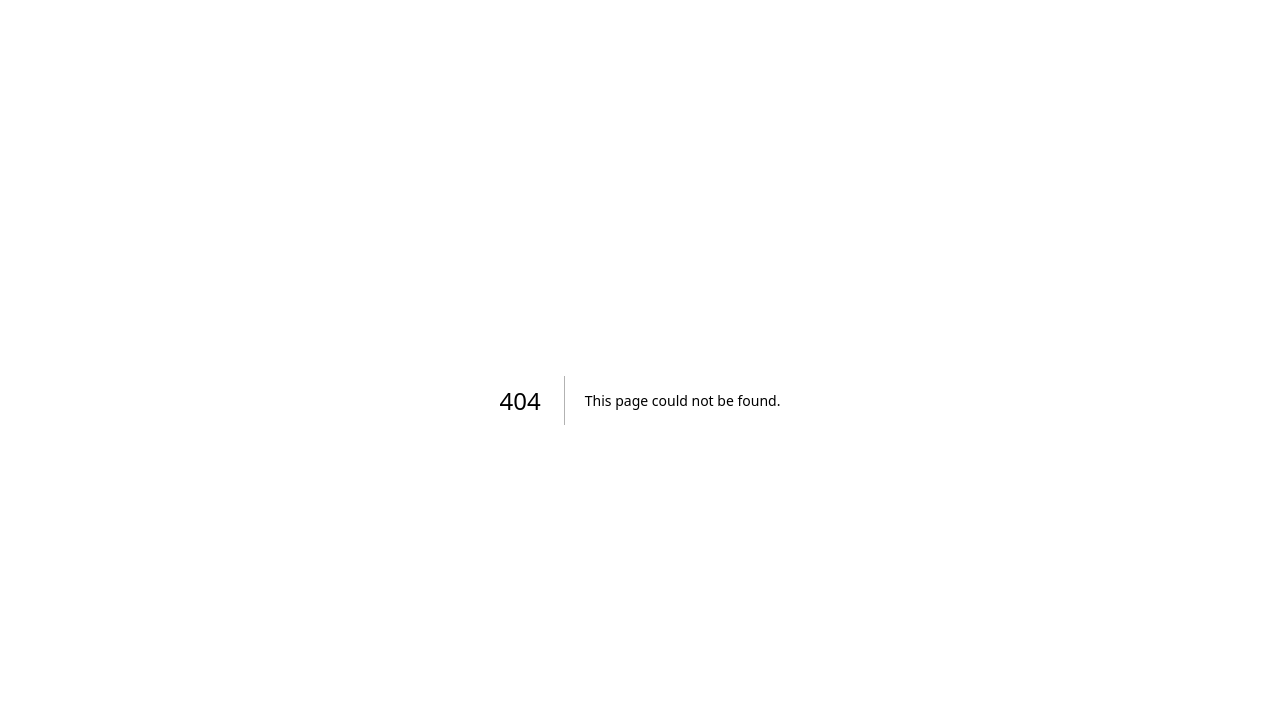
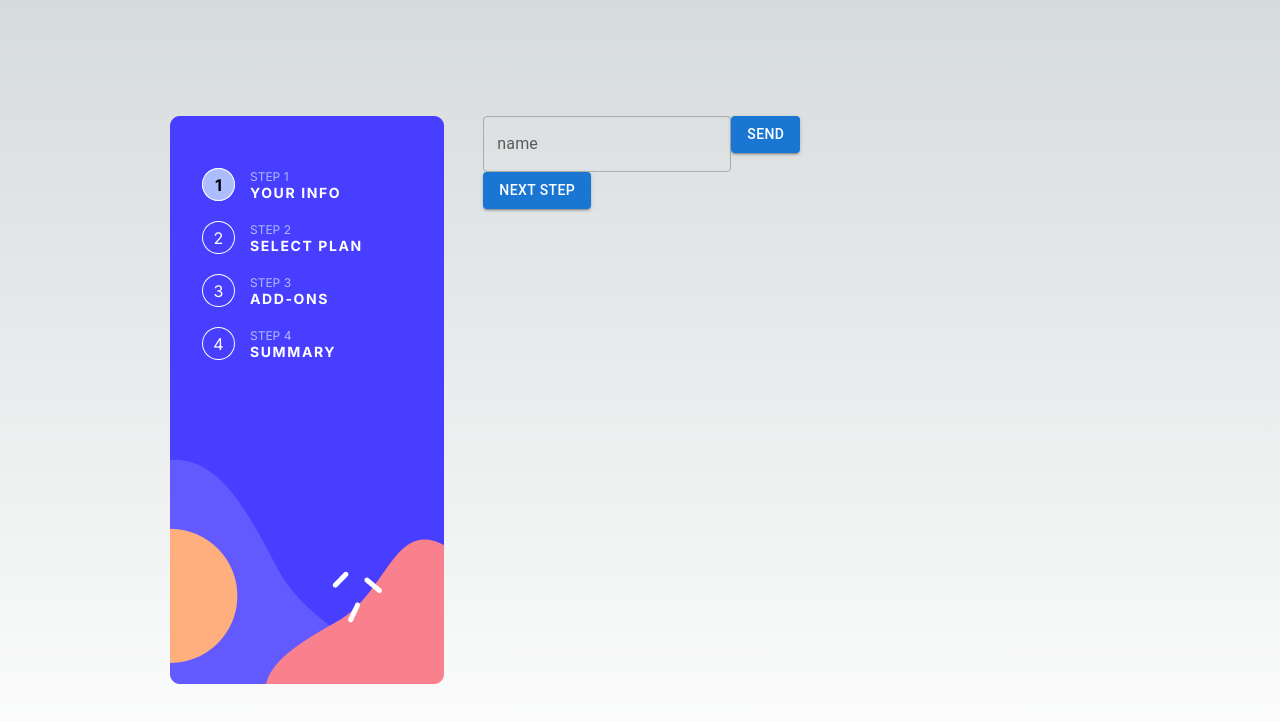
Before and after one commit to brayansti/corserva-app, a Next.js app: page /1 in a window 1280 px wide. Before the commit this address had no page. Shown: the top 722 px of the page. Built offline with nearby package versions, Linux system fonts and the light colour scheme.

Commit message:
Basic header-layout

```diff
--- /dev/null
+++ b/src/app/(state)/Provider.js
@@ -0,0 +1,25 @@
+import { createContext, useState } from 'react';
+
+const AppContext = createContext();
+
+const Provider = (props) => {
+  const {children} = props
+  const [formState, setFormState] = useState({
+    currentStep : 0,
+    formFields: {
+      name: '',
+      email: ''
+    },
+  });
+
+  return(
+    <AppContext.Provider value={[formState, setFormState]}>
+      {children}
+    </AppContext.Provider>
+  )
+}
+
+export {
+  Provider,
+  AppContext,
+};
--- /dev/null
+++ b/src/app/[step]/page.js
@@ -0,0 +1,52 @@
+'use client'
+
+import { useParams } from 'next/navigation';
+import Main from '../page';
+import { Provider } from '../(state)/Provider';
+import Step1 from '../components/molecules/FormStep1/page';
+import Step2 from '../components/molecules/FormStep2/page';
+
+const StepPage = () => {
+  const params = useParams();
+  const { step } = params;
+
+
+  return (
+    <Provider>
+      <Main>
+        {step === '1' ? (
+          <Step1></Step1>
+          ) : step === '2' ? (
+          <Step2></Step2>
+        ) : step === '3' ? (
+          <h1>HOLA 3</h1>
+        ) : null}
+      </Main>
+    </Provider>
+  );
+}
+
+export default StepPage;
+
+
+// import { AppContext } from '../(state)/Provider';
+// import Main from '../page';
+// import Step1 from '../components/molecules/FormStep1/page';
+// import Step2 from '../components/molecules/FormStep2/page';
+
+// const StepPage = () => {
+//   return (
+//     <Main>
+//       <AppContext.Consumer>
+//         {({ formState, setFormState }) => (
+//           <>
+//             {step === '1' && <Step1 formState={formState} setFormState={setFormState} />}
+//             {step === '2' && <Step2 formState={formState} setFormState={setFormState} />}
+//           </>
+//         )}
+//       </AppContext.Consumer>
+//     </Main>
+//   );
+// }
+
+// export default StepPage;
--- /dev/null
+++ b/src/app/components/atoms/Step/Step.js
@@ -0,0 +1,35 @@
+import styles from './Step.module.scss'
+import propTypes from 'prop-types';
+import { useRouter } from 'next/navigation'
+
+const Step = (props) => {
+  const {isActive, stepNumber, stepDesc} = props
+
+  const router = useRouter()
+
+  const handleOnClick = () => {
+    router.push(`/${stepNumber}`)
+  }
+
+  return (
+    // <section className={styles.main} onClick={handleOnClick}>
+    <section className={`${styles.main} ${isActive ? styles.isActive : null}`} onClick={handleOnClick}>
+      <div className={styles.stepNumber}>
+        {stepNumber}
+      </div>
+      <div className={styles.stepData}>
+        <p className={styles.stepData__stepNumber}>STEP {stepNumber}</p>
+        <p className={styles.stepData__stepDesc}>{stepDesc}</p>
+      </div>
+    </section>
+  );
+}
+
+Step.propTypes = {
+  isActive: propTypes.bool,
+  stepNumber: propTypes.number,
+  stepDesc: propTypes.string,
+}
+
+
+export default Step;
--- /dev/null
+++ b/src/app/components/atoms/Step/Step.module.scss
@@ -0,0 +1,42 @@
+$lightBlue: #ABBCFF;
+$white: #FFF;
+$black: #000;
+
+.main {
+  cursor: pointer;
+  display: flex;
+  align-items: center;
+  color: $white;
+  margin: 20px 0;
+}
+
+.stepNumber {
+  align-items: center;
+  border-radius: 50%;
+  box-shadow: inset 0px 0px 0px 1px rgba($white, 1);
+  display: flex;
+  height: 33px;
+  justify-content: center;
+  width: 33px;
+  margin-right: 15px;
+}
+
+.stepData {
+  &__stepNumber {
+    font-size: 12px;
+    color: $lightBlue;
+  }
+  &__stepDesc {
+    font-size: 14px;
+    font-weight: bolder;
+    letter-spacing: 0.1rem;
+  }
+}
+
+.isActive {
+  .stepNumber {
+    font-weight: bold;
+    background-color: $lightBlue;
+    color: $black;
+  }
+}
--- /dev/null
+++ b/src/app/components/molecules/FormStep1/page.js
@@ -0,0 +1,27 @@
+import { FormControl, TextField } from '@mui/material';
+import { useContext } from 'react';
+import { AppContext } from '../../../(state)/Provider';
+
+const Step1 = () => {
+  const [state, setState] = useContext(AppContext)
+
+  const handleOnChange = (e) => {
+    setState({
+      ...state,
+      name: e.target.value
+    })
+  }
+
+  return (
+      <FormControl>
+        <TextField
+          label="name"
+          name="name"
+          variant="outlined"
+          onChange={(e) => {handleOnChange(e)}}
+        />
+      </FormControl>
+  );
+}
+
+export default Step1;
--- /dev/null
+++ b/src/app/components/molecules/FormStep2/page.js
@@ -0,0 +1,15 @@
+import { FormControl, TextField } from '@mui/material';
+
+function Step2() {
+  return (
+    <FormControl>
+      <TextField
+        label="email"
+        name="email"
+        variant="outlined"
+      />
+    </FormControl>
+  );
+}
+
+export default Step2;
--- /dev/null
+++ b/src/app/components/molecules/Sidebar/Sidebar.js
@@ -0,0 +1,26 @@
+import styles from './Sidebar.module.scss'
+import Image from 'next/image'
+
+import Step from '../../atoms/Step/Step'
+
+export default function Sidebar(props) {
+  const {steps} = props
+  const imageLocation = '/assets/oval.png'
+
+  return (
+    <section className={styles.main}>
+
+      <div className={styles.steps}>
+        {steps.map(step => (
+          <Step key={step.stepNumber} {...step}></Step>
+        ))}
+      </div>
+
+      <Image
+        src={imageLocation}
+        fill={true}
+        alt="Picture of the author"
+      />
+    </section>
+  );
+}
--- /dev/null
+++ b/src/app/components/molecules/Sidebar/Sidebar.module.scss
@@ -0,0 +1,12 @@
+.main {
+  height: 100%;
+  height: 568px;
+  padding: 2rem;
+  position: relative;
+  width: 274px;
+}
+
+.steps {
+  position: relative;
+  z-index: 1;
+}
--- a/src/app/page.js
+++ b/src/app/page.js
@@ -1,95 +1,92 @@
-import Image from 'next/image'
-import styles from './page.module.css'
+'use client';
 
-export default function Home() {
+import { useState, useContext } from 'react';
+import styles from './page.module.scss'
+import Button from '@mui/material/Button';
+import Grid from '@mui/material/Grid';
+
+import Sidebar from './components/molecules/Sidebar/Sidebar';
+// import { useRouter } from 'next/navigation'
+// import Link from 'next/link'
+import { AppContext } from './(state)/Provider';
+
+const stepsList = [
+  {
+    isActive: true,
+    stepNumber: 1,
+    stepDesc: 'YOUR INFO',
+  },
+  {
+    isActive: false,
+    stepNumber: 2,
+    stepDesc: 'SELECT PLAN',
+  },
+  {
+    isActive: false,
+    stepNumber: 3,
+    stepDesc: 'ADD-ONS',
+  },
+  {
+    isActive: false,
+    stepNumber: 4,
+    stepDesc: 'SUMMARY',
+  },
+]
+
+
+export default function Main({ children }) {;
+  // const router = useRouter()
+
+  const [state, setState] = useContext(AppContext)
+  const [steps, setSteps] = useState(stepsList);
+
+  function handleNextClick() {
+    const activeStepIndex = steps.findIndex(steps => steps.isActive)
+    const nextStepIndex = (activeStepIndex + 1)
+    if(nextStepIndex === stepsList.length) {
+      alert('Last Step')
+    } else {
+      const nextStepsList = steps.map((step , i) => {
+        return {
+          ...step,
+          isActive: nextStepIndex === i
+        }
+      })
+      setSteps(nextStepsList)
+      // router.push(`/${nextStepsList[nextStepIndex].stepNumber}`)
+    }
+  }
+
+  const handleSubmit = (e) => {
+    e.preventDefault()
+    // const {name, email} = e.target
+
+    // console.log(name.value, name.name)
+    // console.log(email.value, email.name)
+  }
+
   return (
     <main className={styles.main}>
-      <div className={styles.description}>
-        <p>
-          Get started by editing&nbsp;
-          <code className={styles.code}>src/app/page.js</code>
-        </p>
-        <div>
-          <a
-            href="https://vercel.com?utm_source=create-next-app&utm_medium=appdir-template&utm_campaign=create-next-app"
-            target="_blank"
-            rel="noopener noreferrer"
-          >
-            By{' '}
-            <Image
-              src="/vercel.svg"
-              alt="Vercel Logo"
-              className={styles.vercelLogo}
-              width={100}
-              height={24}
-              priority
-            />
-          </a>
-        </div>
-      </div>
-
-      <div className={styles.center}>
-        <Image
-          className={styles.logo}
-          src="/next.svg"
-          alt="Next.js Logo"
-          width={180}
-          height={37}
-          priority
-        />
-      </div>
-
-      <div className={styles.grid}>
-        <a
-          href="https://nextjs.org/docs?utm_source=create-next-app&utm_medium=appdir-template&utm_campaign=create-next-app"
-          className={styles.card}
-          target="_blank"
-          rel="noopener noreferrer"
-        >
-          <h2>
-            Docs <span>-&gt;</span>
-          </h2>
-          <p>Find in-depth information about Next.js features and API.</p>
-        </a>
-
-        <a
-          href="https://nextjs.org/learn?utm_source=create-next-app&utm_medium=appdir-template&utm_campaign=create-next-app"
-          className={styles.card}
-          target="_blank"
-          rel="noopener noreferrer"
-        >
-          <h2>
-            Learn <span>-&gt;</span>
-          </h2>
-          <p>Learn about Next.js in an interactive course with&nbsp;quizzes!</p>
-        </a>
-
-        <a
-          href="https://vercel.com/templates?framework=next.js&utm_source=create-next-app&utm_medium=appdir-template&utm_campaign=create-next-app"
-          className={styles.card}
-          target="_blank"
-          rel="noopener noreferrer"
-        >
-          <h2>
-            Templates <span>-&gt;</span>
-          </h2>
-          <p>Explore the Next.js 13 playground.</p>
-        </a>
-
-        <a
-          href="https://vercel.com/new?utm_source=create-next-app&utm_medium=appdir-template&utm_campaign=create-next-app"
-          className={styles.card}
-          target="_blank"
-          rel="noopener noreferrer"
-        >
-          <h2>
-            Deploy <span>-&gt;</span>
-          </h2>
-          <p>
-            Instantly deploy your Next.js site to a shareable URL with Vercel.
-          </p>
-        </a>
-      </div>
+      <section className={styles.container}>
+        <Grid container>
+          <Grid item xs={12} md={4}>
+            <Sidebar steps={steps}></Sidebar>
+          </Grid>
+          <Grid item xs={12} md={8}>
+            <form onSubmit={handleSubmit}>
+              {children}
+              <Button type="submit" variant="contained" color="primary">
+                SEND
+              </Button>
+            </form>
+            <Button
+              onClick={handleNextClick}
+              variant="contained">NEXT STEP
+            </Button>
+            {state.name}
+          </Grid>
+        </Grid>
+      </section>
     </main>
   )
 }
--- a/src/app/page.module.css
+++ /dev/null
@@ -1,229 +0,0 @@
-.main {
-  display: flex;
-  flex-direction: column;
-  justify-content: space-between;
-  align-items: center;
-  padding: 6rem;
-  min-height: 100vh;
-}
-
-.description {
-  display: inherit;
-  justify-content: inherit;
-  align-items: inherit;
-  font-size: 0.85rem;
-  max-width: var(--max-width);
-  width: 100%;
-  z-index: 2;
-  font-family: var(--font-mono);
-}
-
-.description a {
-  display: flex;
-  justify-content: center;
-  align-items: center;
-  gap: 0.5rem;
-}
-
-.description p {
-  position: relative;
-  margin: 0;
-  padding: 1rem;
-  background-color: rgba(var(--callout-rgb), 0.5);
-  border: 1px solid rgba(var(--callout-border-rgb), 0.3);
-  border-radius: var(--border-radius);
-}
-
-.code {
-  font-weight: 700;
-  font-family: var(--font-mono);
-}
-
-.grid {
-  display: grid;
-  grid-template-columns: repeat(4, minmax(25%, auto));
-  max-width: 100%;
-  width: var(--max-width);
-}
-
-.card {
-  padding: 1rem 1.2rem;
-  border-radius: var(--border-radius);
-  background: rgba(var(--card-rgb), 0);
-  border: 1px solid rgba(var(--card-border-rgb), 0);
-  transition: background 200ms, border 200ms;
-}
-
-.card span {
-  display: inline-block;
-  transition: transform 200ms;
-}
-
-.card h2 {
-  font-weight: 600;
-  margin-bottom: 0.7rem;
-}
-
-.card p {
-  margin: 0;
-  opacity: 0.6;
-  font-size: 0.9rem;
-  line-height: 1.5;
-  max-width: 30ch;
-}
-
-.center {
-  display: flex;
-  justify-content: center;
-  align-items: center;
-  position: relative;
-  padding: 4rem 0;
-}
-
-.center::before {
-  background: var(--secondary-glow);
-  border-radius: 50%;
-  width: 480px;
-  height: 360px;
-  margin-left: -400px;
-}
-
-.center::after {
-  background: var(--primary-glow);
-  width: 240px;
-  height: 180px;
-  z-index: -1;
-}
-
-.center::before,
-.center::after {
-  content: '';
-  left: 50%;
-  position: absolute;
-  filter: blur(45px);
-  transform: translateZ(0);
-}
-
-.logo {
-  position: relative;
-}
-/* Enable hover only on non-touch devices */
-@media (hover: hover) and (pointer: fine) {
-  .card:hover {
-    background: rgba(var(--card-rgb), 0.1);
-    border: 1px solid rgba(var(--card-border-rgb), 0.15);
-  }
-
-  .card:hover span {
-    transform: translateX(4px);
-  }
-}
-
-@media (prefers-reduced-motion) {
-  .card:hover span {
-    transform: none;
-  }
-}
-
-/* Mobile */
-@media (max-width: 700px) {
-  .content {
-    padding: 4rem;
-  }
-
-  .grid {
-    grid-template-columns: 1fr;
-    margin-bottom: 120px;
-    max-width: 320px;
-    text-align: center;
-  }
-
-  .card {
-    padding: 1rem 2.5rem;
-  }
-
-  .card h2 {
-    margin-bottom: 0.5rem;
-  }
-
-  .center {
-    padding: 8rem 0 6rem;
-  }
-
-  .center::before {
-    transform: none;
-    height: 300px;
-  }
-
-  .description {
-    font-size: 0.8rem;
-  }
-
-  .description a {
-    padding: 1rem;
-  }
-
-  .description p,
-  .description div {
-    display: flex;
-    justify-content: center;
-    position: fixed;
-    width: 100%;
-  }
-
-  .description p {
-    align-items: center;
-    inset: 0 0 auto;
-    padding: 2rem 1rem 1.4rem;
-    border-radius: 0;
-    border: none;
-    border-bottom: 1px solid rgba(var(--callout-border-rgb), 0.25);
-    background: linear-gradient(
-      to bottom,
-      rgba(var(--background-start-rgb), 1),
-      rgba(var(--callout-rgb), 0.5)
-    );
-    background-clip: padding-box;
-    backdrop-filter: blur(24px);
-  }
-
-  .description div {
-    align-items: flex-end;
-    pointer-events: none;
-    inset: auto 0 0;
-    padding: 2rem;
-    height: 200px;
-    background: linear-gradient(
-      to bottom,
-      transparent 0%,
-      rgb(var(--background-end-rgb)) 40%
-    );
-    z-index: 1;
-  }
-}
-
-/* Tablet and Smaller Desktop */
-@media (min-width: 701px) and (max-width: 1120px) {
-  .grid {
-    grid-template-columns: repeat(2, 50%);
-  }
-}
-
-@media (prefers-color-scheme: dark) {
-  .vercelLogo {
-    filter: invert(1);
-  }
-
-  .logo {
-    filter: invert(1) drop-shadow(0 0 0.3rem #ffffff70);
-  }
-}
-
-@keyframes rotate {
-  from {
-    transform: rotate(360deg);
-  }
-  to {
-    transform: rotate(0deg);
-  }
-}
--- /dev/null
+++ b/src/app/page.module.scss
@@ -0,0 +1,13 @@
+.main {
+  align-items: center;
+  display: flex;
+  justify-content: center;
+  min-height: 100vh;
+}
+
+.container {
+  width: 100%;
+  height: 100%;
+  max-width: 940px;
+  max-height: 600px;
+}
```
Also changed, not shown: package.json (+7 -3 lines), public/assets/oval.png (added), 1 other file (tests, documents, lock files or other folders).
